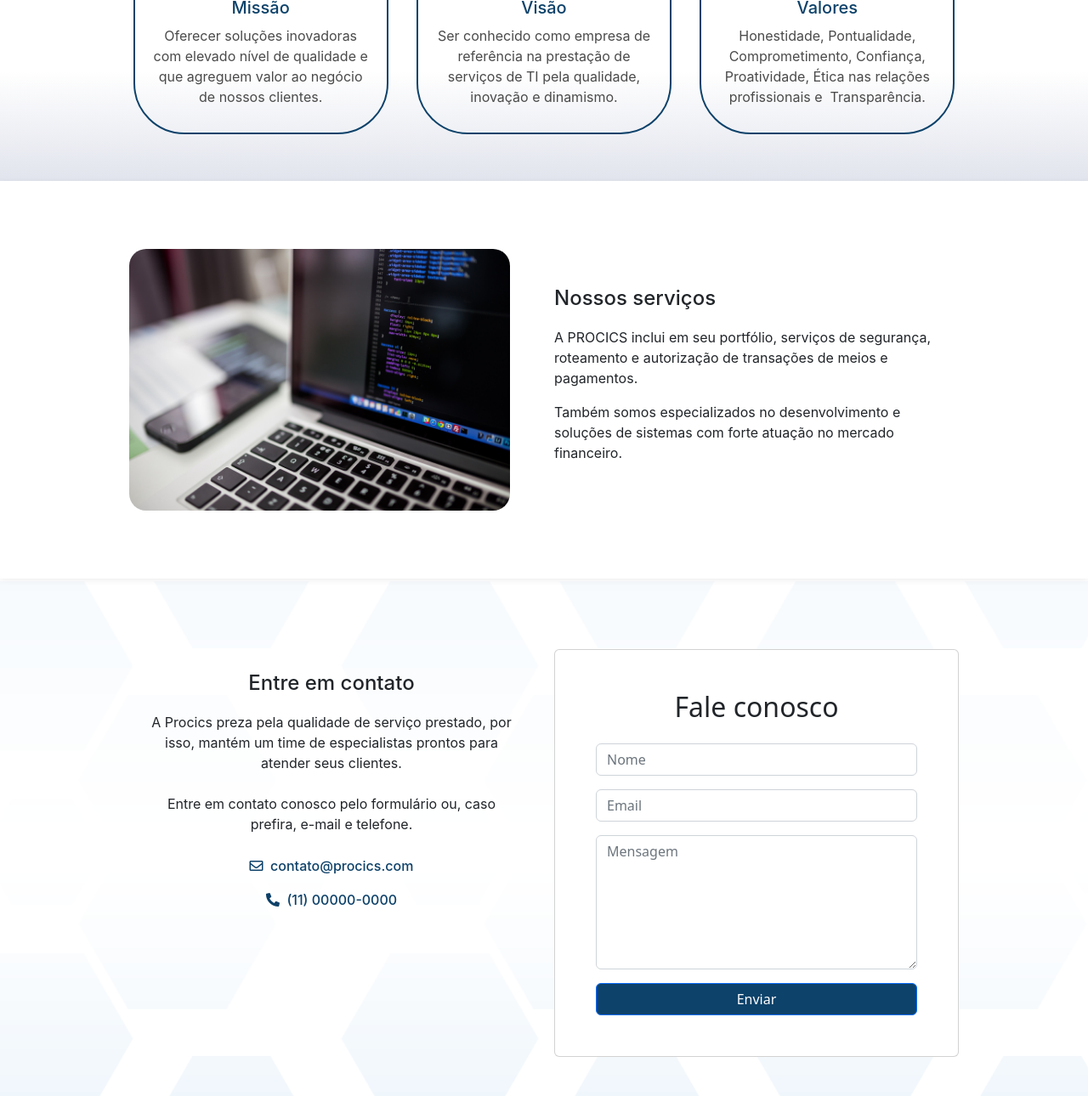
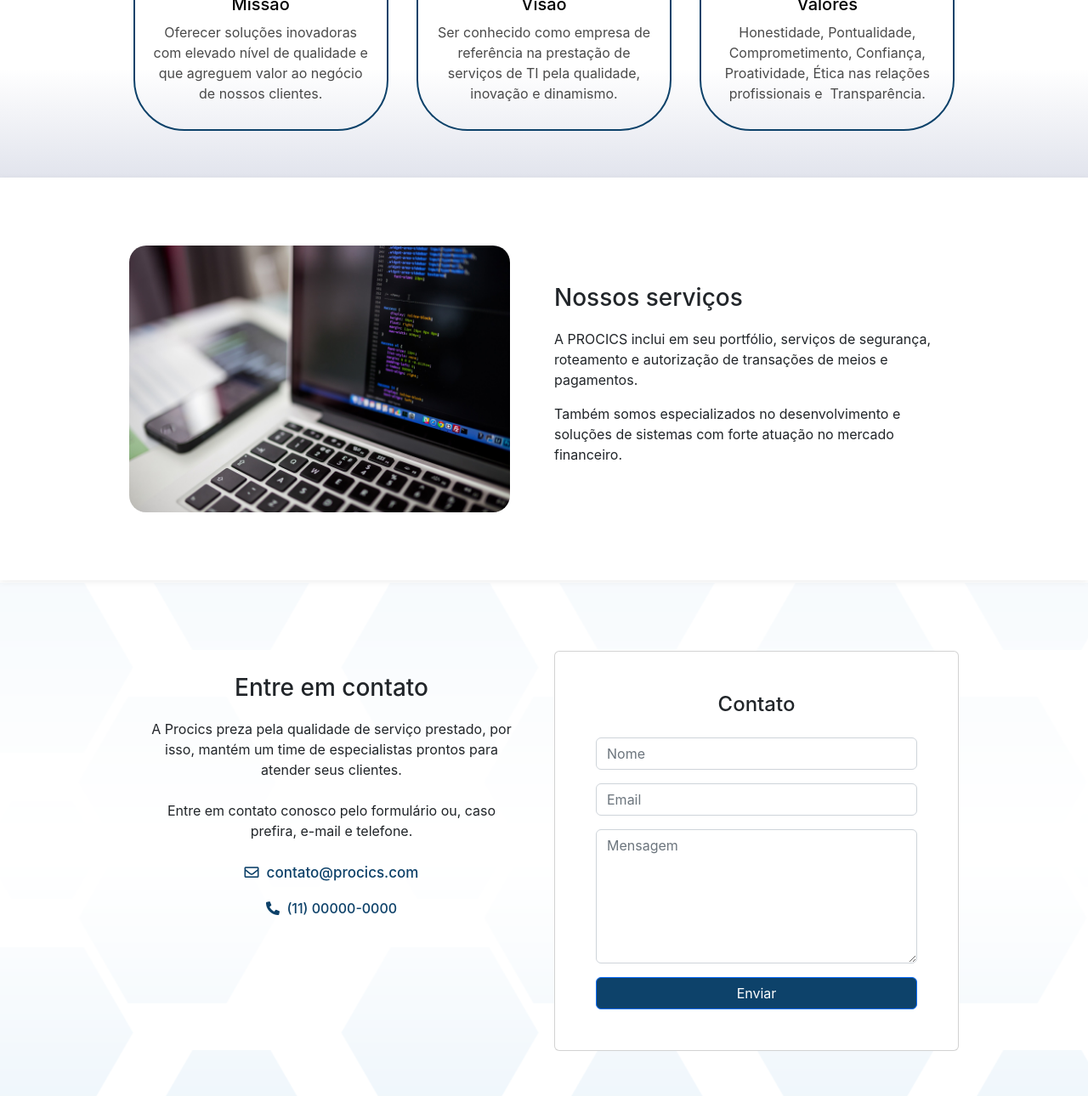
Before and after one commit to pinehox/pinehox.github.io, a plain HTML site: page index.html in a window 1280 px wide. Shown: the part 908-2198 px from the top of the page at 85% size. Drawn offline with Linux system fonts and the light colour scheme.

Commit message:
detalhes

```diff
--- a/index.html
+++ b/index.html
@@ -27,28 +27,28 @@
         <div style="max-width: 800px;margin: auto;">
             <p style="font-family: Inter;color: rgba(255,255,255,0.8);font-weight: 300;">Subtítulo</p>
             <p style="font-size: 36px;color: rgb(255,255,255);font-family: inter;margin-top: -20px;font-weight: 500;">Título H1</p>
-            <p style="max-width: 400px;color: rgb(255,255,255);margin-top: -10px;">Lorem Ipsum is simply dummy text of the printing and typesetting industry. Lorem Ipsum has been the industry's standard dummy text ever since the 1500s.</p><button class="btn btn-primary" type="button" style="background: rgb(255,255,255);color: rgb(21,72,111);font-family: inter;font-weight: 500;padding-left: 25px;padding-right: 25px;margin-top: 20px;">Saiba mais</button>
+            <p style="max-width: 400px;color: rgb(255,255,255);margin-top: -10px;">Lorem Ipsum is simply dummy text of the printing and typesetting industry. Lorem Ipsum has been the industry's standard dummy text ever since the 1500s.</p><button class="btn btn-primary" type="button" style="background: rgb(255,255,255);color: rgb(21,72,111);font-family: inter;font-weight: 500;padding-left: 25px;padding-right: 25px;margin-top: 20px;border-style: none;">Saiba mais</button>
         </div>
     </div>
     <div id="sobre" class="m-div-margin" style="width: 100%;padding: 20px;background: linear-gradient(rgba(13,33,106,0.12) 0%, rgba(255,255,255,0) 20%), linear-gradient(0deg, rgba(13,33,106,0.12) 0%, rgba(255,255,255,0) 20%);z-index: 0;align-items: center;">
-        <p style="font-size: 24px;font-weight: 500;font-family: inter;text-align: center;padding-top: 20px;">Quem somos</p>
+        <p style="font-size: 28px;font-weight: 500;font-family: inter;text-align: center;padding-top: 10px;">Quem somos</p>
         <p style="text-align: center;max-width: 1000px;margin: auto;margin-bottom: 15px;margin-top: -15px;font-family: inter;padding: 25px;">A ProCics foi fundada para oferecer aos nossos clientes, soluções tecnológicas e adequadas às suas necessidades. Com forte atuação no mercado financeiro, possui mais de 20 anos de experiência na prestação de serviços em Tecnologia da Informação.<br><br>Prezando a qualidade, pontualidade e um ótimo custo-benefício, estabelecemos parcerias duradouras, que agregam valor aos negócios de nossos clientes. Com uma equipe de colaboradores composta por profissionais especializados e com vasto conhecimento de mercado, buscamos sempre a excelência e a inovação em cada atendimento realizado.</p>
         <div class="row m-card-flex" style="max-width: 1000px;margin: auto;z-index: 1;padding-bottom: 35px;">
             <div class="col">
                 <div style="width: 300px;margin: auto;color: rgb(225,225,225);border-radius: 60px;display: flex;flex-direction: column;justify-content: center;align-items: center;padding: 20px;border: 2px solid rgb(13,66,106);"><img src="assets/img/missao.png" style="width: 80px;height: 80px;border-radius: 50px;margin-top: 10px;border: 2px solid rgb(13,66,106);">
-                    <p style="font-family: inter;font-size: 20px;font-weight: 500;margin-top: 10px;color: rgb(13,66,106);">Missão</p>
+                    <p style="font-family: inter;font-size: 20px;font-weight: 500;margin-top: 10px;color: rgb(0,0,0);">Missão</p>
                     <p style="font-family: inter;text-align: center;color: rgb(74,74,74);margin-top: -10px;margin-bottom: 10px;">Oferecer soluções inovadoras com elevado nível de qualidade e que agreguem valor ao negócio de nossos clientes.</p>
                 </div>
             </div>
             <div class="col m-column-margin">
                 <div style="width: 300px;margin: auto;color: rgb(225,225,225);border-radius: 60px;display: flex;flex-direction: column;justify-content: center;align-items: center;padding: 20px;border: 2px solid rgb(13,66,106);"><img src="assets/img/visao.png" style="width: 80px;height: 80px;border-radius: 50px;margin-top: 10px;border: 2px solid rgb(13,66,106);">
-                    <p style="font-family: inter;font-size: 20px;font-weight: 500;margin-top: 10px;color: rgb(13,66,106);">Visão</p>
+                    <p style="font-family: inter;font-size: 20px;font-weight: 500;margin-top: 10px;color: rgb(0,0,0);">Visão</p>
                     <p style="font-family: inter;text-align: center;color: rgb(74,74,74);margin-top: -10px;margin-bottom: 10px;">Ser conhecido como empresa de referência na prestação de serviços de TI pela qualidade, inovação e dinamismo.</p>
                 </div>
             </div>
             <div class="col m-column-margin">
                 <div style="width: 300px;margin: auto;color: rgb(225,225,225);border-radius: 60px;display: flex;flex-direction: column;justify-content: center;align-items: center;padding: 20px;border: 2px solid rgb(13,66,106);"><img src="assets/img/valores.png" style="width: 80px;height: 80px;border-radius: 50px;margin-top: 10px;border: 2px solid rgb(13,66,106);">
-                    <p style="font-family: inter;font-size: 20px;font-weight: 500;margin-top: 10px;color: rgb(13,66,106);">Valores</p>
+                    <p style="font-family: inter;font-size: 20px;font-weight: 500;margin-top: 10px;color: rgb(0,0,0);">Valores</p>
                     <p style="font-family: inter;text-align: center;color: rgb(74,74,74);margin-top: -10px;margin-bottom: 10px;">Honestidade, Pontualidade, Comprometimento, Confiança, Proatividade, Ética nas relações profissionais e&nbsp; Transparência.</p>
                 </div>
             </div>
@@ -58,7 +58,7 @@
         <div class="row m-img-flex" style="max-width: 100%;display: flex;">
             <div class="col" style="width: 500px;justify-content: center;display: flex;"><img src="assets/img/image1.jpg" style="max-width: 100%;max-height: 400px;border-radius: 20px;"></div>
             <div class="col m-text-margin" style="width: 500px;padding: 40px;margin-top: auto;margin-bottom: auto;">
-                <p style="font-family: inter;font-size: 24px;font-weight: 500;">Nossos serviços</p>
+                <p style="font-family: inter;font-size: 28px;font-weight: 500;">Nossos serviços</p>
                 <p style="font-family: inter;">A PROCICS inclui em seu portfólio, serviços de segurança, roteamento e autorização de transações de meios e pagamentos.</p>
                 <p style="font-family: inter;">Também somos especializados no desenvolvimento e soluções de sistemas com forte atuação no mercado financeiro.</p>
             </div>
@@ -69,9 +69,9 @@
         <div class="row m-form-flex" style="max-width: 1000px;display: flex;justify-content: center;margin: auto;margin-top: 40px;">
             <div class="col d-pg-padding">
                 <div style="padding: 20px;margin-bottom: -20px;">
-                    <p style="font-family: inter;font-size: 24px;text-align: center;font-weight: 500;">Entre em contato</p>
+                    <p style="font-family: inter;font-size: 28px;text-align: center;font-weight: 500;">Entre em contato</p>
                     <p style="text-align: center;font-family: inter;margin-bottom: 25px;">A Procics preza pela qualidade de serviço prestado, por isso, mantém um time de especialistas prontos para atender seus clientes.<br><br>Entre em contato conosco pelo formulário ou, caso prefira, e-mail e telefone.</p>
-                    <p style="font-family: inter;text-align: center;font-weight: 500;color: #0d4169;"><i class="far fa-envelope" style="color: #0d4169;"></i>&nbsp; contato@procics.com</p>
+                    <p style="font-family: inter;text-align: center;font-weight: 500;color: #0d4169;font-size: 17px;"><i class="far fa-envelope" style="color: #0d4169;"></i>&nbsp; contato@procics.com</p>
                     <p style="font-family: inter;text-align: center;font-weight: 500;color: #0d4169;"><i class="fas fa-phone-alt" style="color: #0d4169;"></i>&nbsp; (11) 00000-0000</p>
                 </div>
             </div>
@@ -79,12 +79,12 @@
                 <section class="py-4 py-xl-5" style="margin-bottom: -38px;">
                     <div class="card mb-5">
                         <div class="card-body p-sm-5">
-                            <h2 class="text-center mb-4">Fale conosco</h2>
+                            <h2 class="text-center mb-4" style="font-family: inter;font-size: 24px;">Contato</h2>
                             <form data-bss-recipient="5960c9ad5016fe44a8194b149c1c168f" data-bss-loading-message="Enviando..." data-bss-success-title="Sucesso!" data-bss-success-message="Sua mensagem foi entregue com sucesso! Obrigado por entrar em contato." data-bss-error-title="Oops..." data-bss-error-message="Algo deu errado, tente novamente." data-bss-empty-form-message="Por favor, preencha as informações do formulário." data-bss-close="Fechar" data-bss-subject="Assunto">
-                                <div class="mb-3"><input class="form-control" type="text" id="name-2" name="name" placeholder="Nome" required=""></div>
-                                <div class="mb-3"><input class="form-control" type="email" id="email-2" name="email" placeholder="Email" required=""></div>
-                                <div class="mb-3"><textarea class="form-control" id="message-2" name="message" rows="6" placeholder="Mensagem" required=""></textarea></div>
-                                <div><button class="btn btn-primary d-block w-100" type="submit" style="background: rgb(13,66,106);">Enviar</button></div>
+                                <div class="mb-3"><input class="form-control" type="text" id="name-2" name="name" placeholder="Nome" required="" style="font-family: inter;"></div>
+                                <div class="mb-3"><input class="form-control" type="email" id="email-2" name="email" placeholder="Email" required="" style="font-family: inter;"></div>
+                                <div class="mb-3"><textarea class="form-control" id="message-2" name="message" rows="6" placeholder="Mensagem" required="" style="font-family: inter;"></textarea></div>
+                                <div><button class="btn btn-primary d-block w-100" type="submit" style="background: rgb(13,66,106);font-family: inter;">Enviar</button></div>
                             </form>
                         </div>
                     </div>
```
